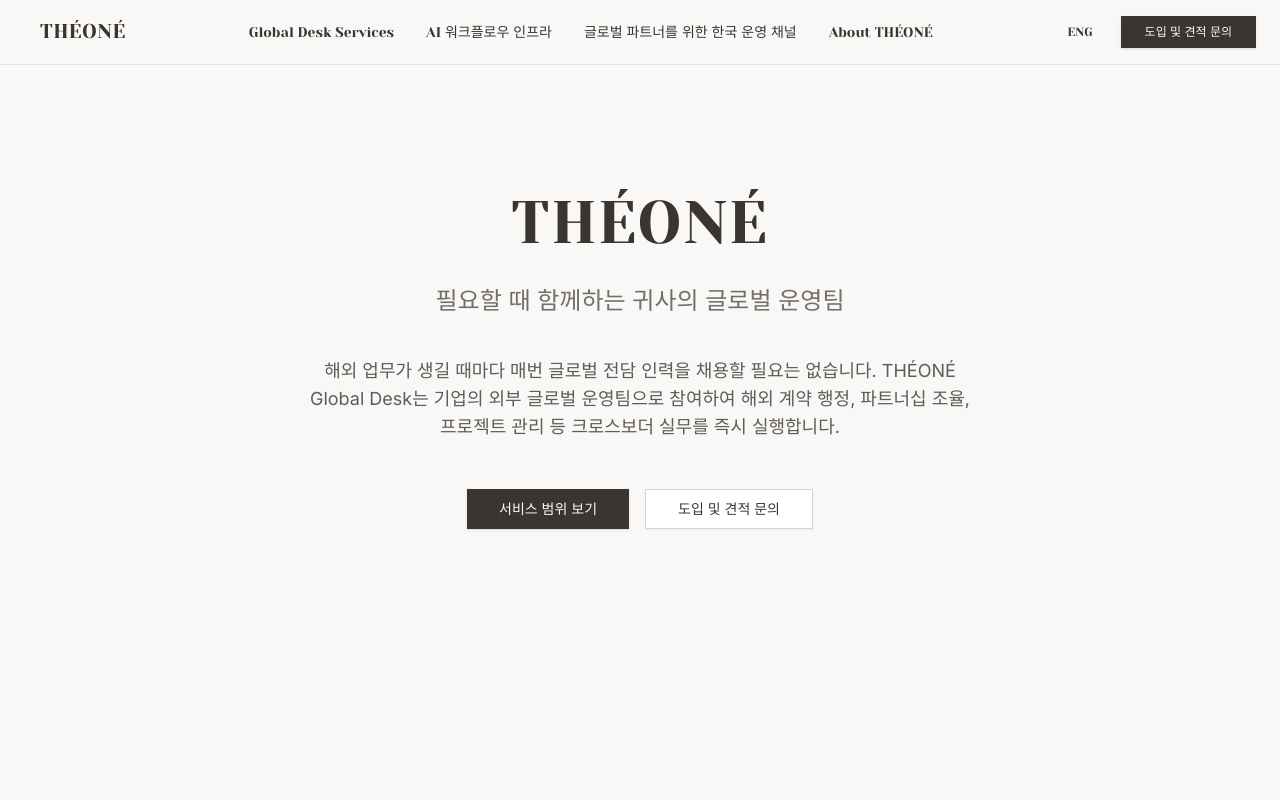
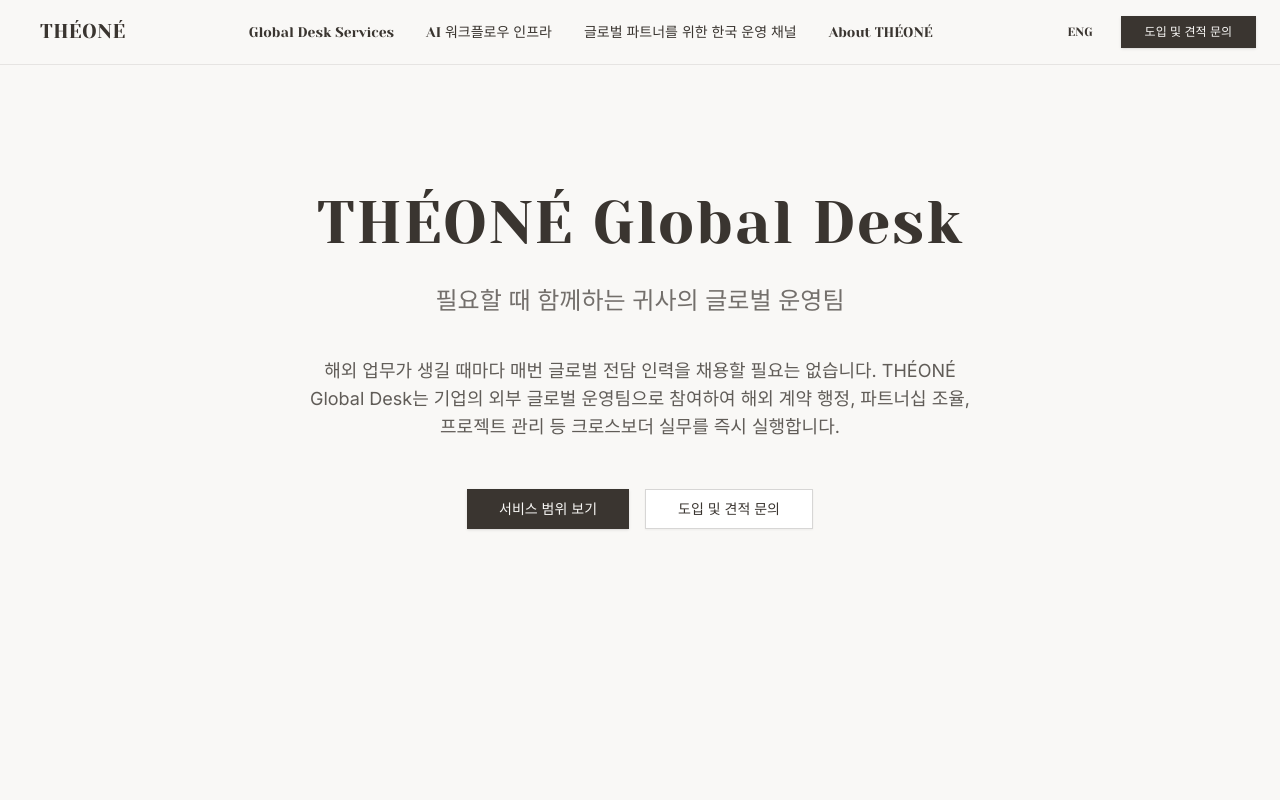
Before and after one commit to tteehhaa/theo-ne-landing, a React (Vite) app: page / in a window 1280 px wide. Shown: the top 800 px of the page. Built offline with nearby package versions, Linux system fonts and the light colour scheme.

Commit message:
Update HeroSection.tsx

```diff
--- a/src/components/sections/HeroSection.tsx
+++ b/src/components/sections/HeroSection.tsx
@@ -6,15 +6,15 @@
 
   return (
     <section className="py-24 md:py-32 text-center container mx-auto px-6">
-      {/* 타이틀을 THÉONÉ로 단순화 */}
       <h1 className="text-4xl md:text-6xl font-serif text-charcoal mb-8 tracking-wide">
-        THÉONÉ
+        {t('hero.title')}
       </h1>
 
       <p className="text-xl md:text-2xl text-charcoal/70 font-serif font-light mb-10">
         {t('hero.subtitle')}
       </p>
 
+      {/* 가독성을 위한 폭 제한 및 줄간격 수정 */}
       <p className="text-base md:text-lg max-w-2xl mx-auto leading-loose text-charcoal/80 mb-12">
         {t('hero.desc')}
       </p>
```
Lines whose indentation alone changed are shown as unchanged.
